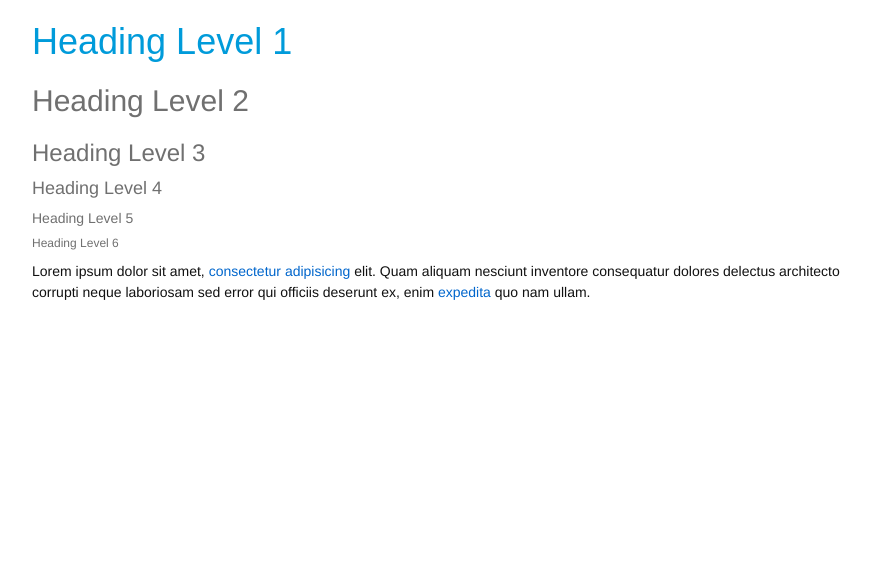
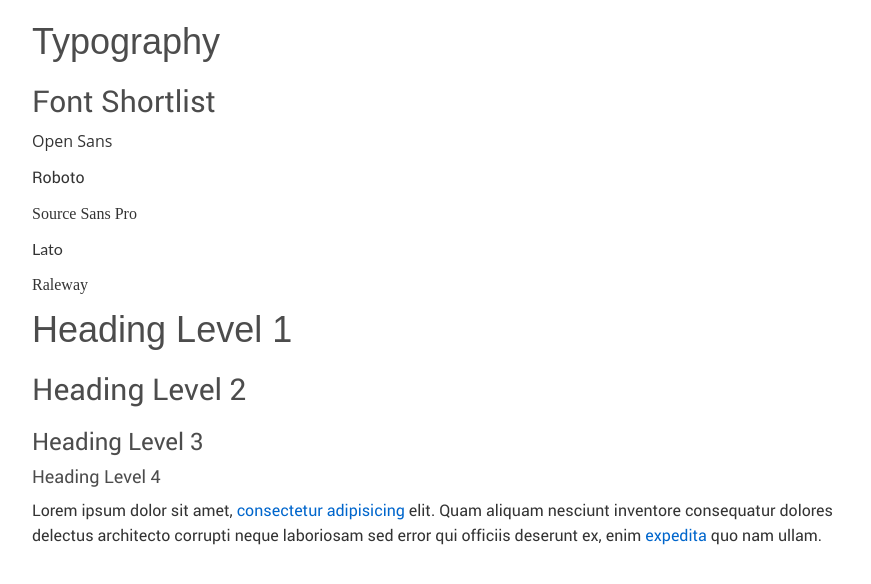
Before and after one commit to nklunder/pbc-style-guide, a plain HTML site: page typography.html in a window 1280 px wide. Shown: the whole page, without its empty margins (53-924 px from the left). Drawn offline with Linux system fonts and the light colour scheme; a web font is replaced by a local one.

Commit message:
:chicken: add roboto font file and update body copy color & font family

```diff
--- a/css/typography.css
+++ b/css/typography.css
@@ -1,14 +1,18 @@
+/* ==========================================================================
+   Color - WCAG AA compliant
+   ========================================================================== */
+
 html, body {
-	color: #111;
+	font-size: 16px;
+	color: rgba(0, 0, 0, 0.8);
+	font-family: 'Roboto';
 }
 
-h1 {
-  color: #009bda;
+h1, h2, h3, h4 {
+  color: rgba(0, 0, 0, 0.7);;
 }
 
-h2, h3, h4, h5, h6 {
-  color: #707070;
-}
+p { line-height: 1.61;}
 
 a {
 	color: #0066CC;
@@ -17,3 +21,51 @@ a:hover,
 a:active {
 	color: #00478e;
 }
+
+/* ==========================================================================
+   Sizing and spacing
+   ========================================================================== */
+
+h1 {
+	font-size: 2.25rem;
+}
+
+h2 {
+	font-size: 1.875rem;
+}
+
+h3 {
+	font-size: 1.5rem;
+}
+
+h4 {
+	font-size: 1.125rem;
+}
+
+/* ==========================================================================
+   Component specific
+   ========================================================================== */
+
+.jumbotron-heading {
+	font-size: 2.625rem;
+}
+
+.title {
+	font-size: 1.125rem;
+	font-weight: 500;
+}
+
+/* ==========================================================================
+   Google Fonts testing styles
+   ========================================================================== */
+.roboto 	   { font-family: 'Roboto'; }
+.open-sans   { font-family: 'Open Sans'; }
+.source-sans { font-family: 'Source Sans Pro'; }
+.lato				 { font-family: 'Lato'; }
+.raleway		 { font-family: 'Raleway'; }
+
+
+@font-face {
+  font-family: 'Roboto';
+  src: url('../fonts-new/roboto.woff'); /* IE9 Compat Modes */
+}
--- a/typography.html
+++ b/typography.html
@@ -5,20 +5,27 @@
   <title>Document</title>
   <link rel="stylesheet" href="css/base-pbc.css">
   <link rel="stylesheet" href="css/typography.css">
+  <!-- <link href='https://fonts.googleapis.com/css?family=Open+Sans:400,700,600,400italic|Roboto:400,500,700|Source+Sans+Pro:400,400italic,600,700|Lato:400,700,400italic|Raleway:400,500,400italic,700' rel='stylesheet' type='text/css'> -->
 </head>
-<body class="container" id="content-area">
-
+<body class="container provider" id="content-area">
   <div class="row">
     <div class="col-md-9">
+      <h1>Typography</h1>
+
+      <h2>Font Shortlist</h2>
+      <p class="open-sans">Open Sans</p>
+      <p class="roboto">Roboto</p>
+      <p class="source-sans">Source Sans Pro</p>
+      <p class="lato">Lato</p>
+      <p class="raleway">Raleway</p>
 
       <h1>Heading Level 1</h1>
       <h2>Heading Level 2</h2>
       <h3>Heading Level 3</h3>
       <h4>Heading Level 4</h4>
-      <h5>Heading Level 5</h5>
-      <h6>Heading Level 6</h6>
 
       <p>Lorem ipsum dolor sit amet, <a href="">consectetur adipisicing</a> elit. Quam aliquam nesciunt inventore consequatur dolores delectus architecto corrupti neque laboriosam sed error qui officiis deserunt ex, enim <a href="">expedita</a> quo nam ullam.</p>
+
 
     </div>
   </div>
```
Also changed, not shown: fonts-new/roboto.woff (added).
